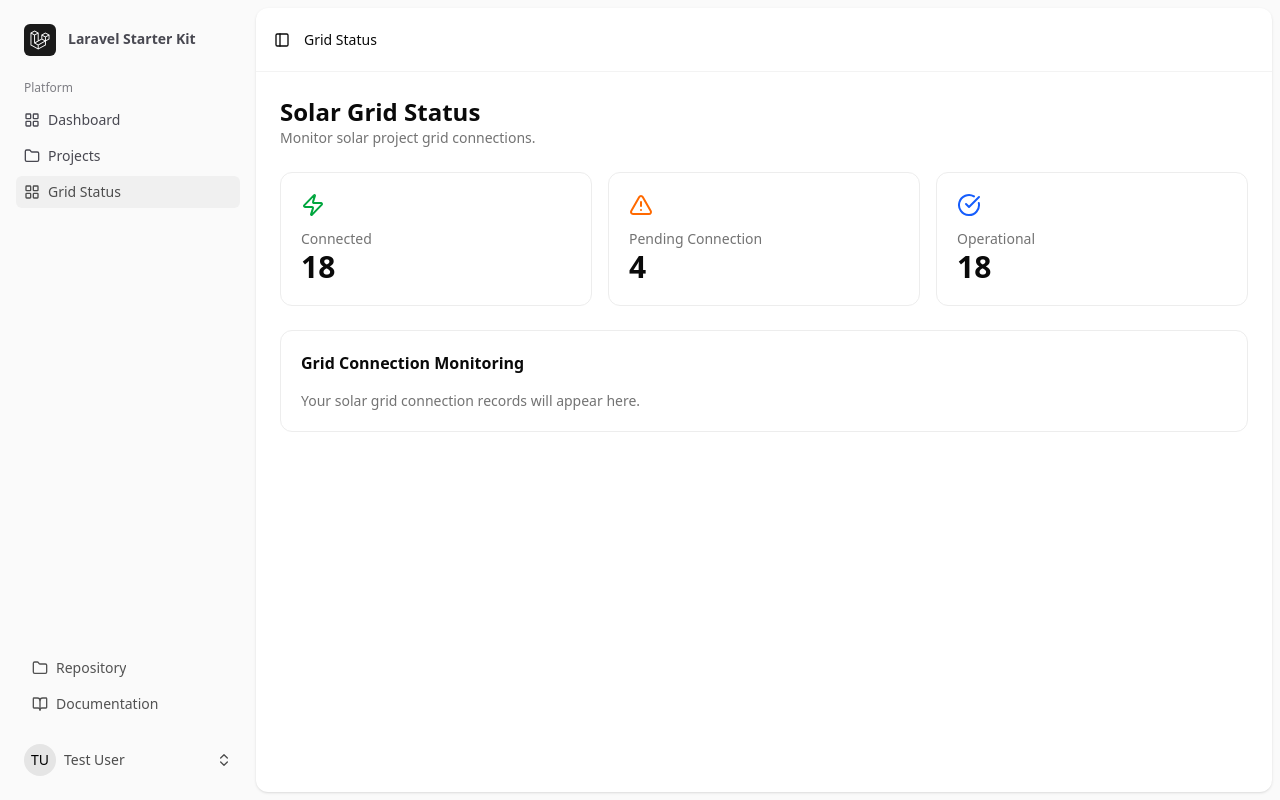
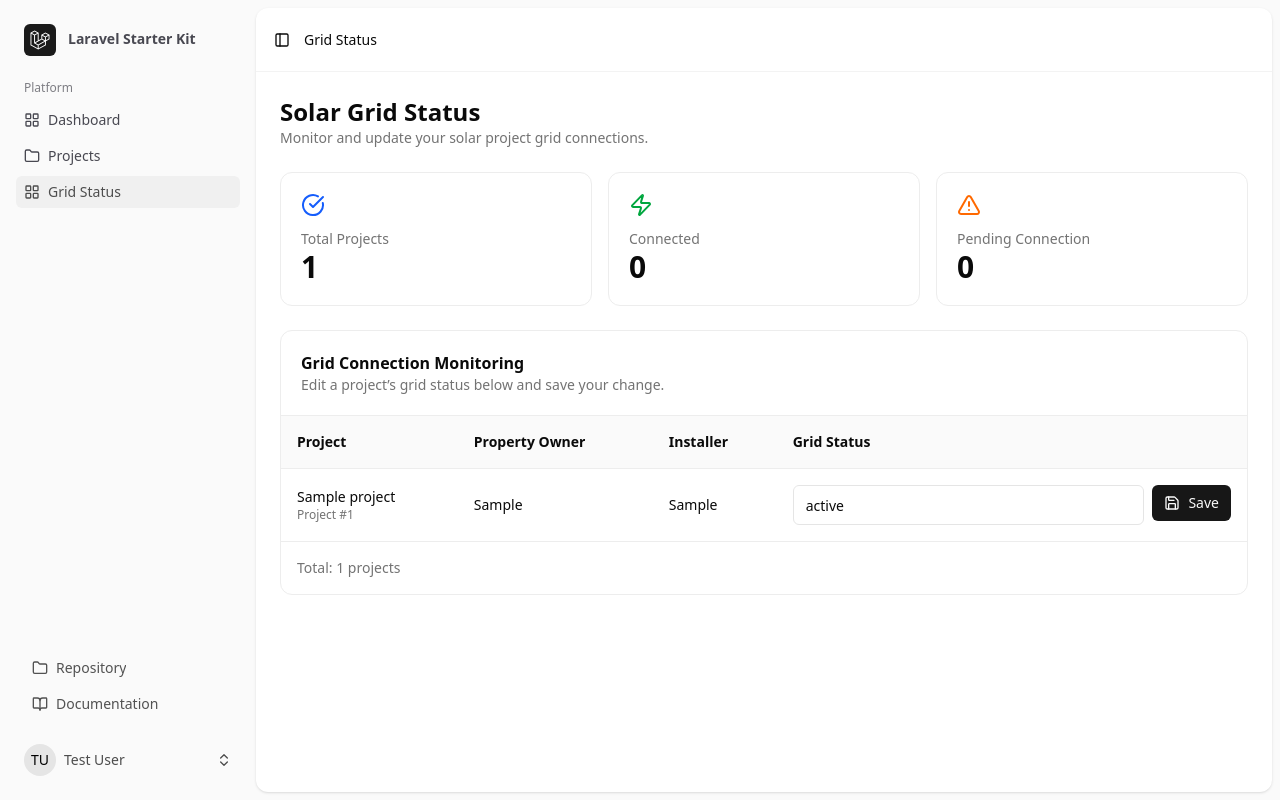
Before and after one commit to c20245384juayong-0137/JUAYONG--ccad-26-27, a Laravel app: page /grid-status in a window 1280 px wide. Run offline with Laravel 12, Linux system fonts and the light colour scheme; a user stored in the database is signed in; data comes from the database, SQL or seed files in the repository; tables that the repository leaves empty hold one stand-in row (values such as "Sample post"); style sheets or scripts are compiled from the project's sources; some libraries are stand-ins or nearby versions; some web fonts are replaced.

Commit message:
Refactor project management and grid status handling; add validation and update functionality

```diff
--- a/app/Http/Controllers/GridStatusController.php
+++ b/app/Http/Controllers/GridStatusController.php
@@ -3,16 +3,39 @@
 namespace App\Http\Controllers;
 
 use App\Models\GridStatus;
+use App\Models\Project;
+use App\Services\ProjectService;
+use Illuminate\Http\RedirectResponse;
 use Illuminate\Http\Request;
+use Inertia\Inertia;
+use Inertia\Response;
 
 class GridStatusController extends Controller
 {
     /**
      * Display a listing of the resource.
      */
-    public function index()
+    public function index(): Response
     {
-        //
+        $projects = Project::with(['propertyOwner', 'installer', 'gridStatus']) // need further optimization
+            ->orderBy('id')
+            ->paginate(10);
+
+            //transfer this to a service class
+        $countStatus = static function (string $status): int {
+            return Project::whereHas('gridStatus', function ($query) use ($status) {
+                $query->whereRaw('LOWER(grid_status) LIKE ?', ['%' . strtolower($status) . '%']);
+            })->count();
+        };
+
+        return Inertia::render('grid-status/index', [
+            'projects' => $projects,
+            'statusCounts' => [
+                'total' => Project::count(),
+                'connected' => $countStatus('connected'),
+                'pending' => $countStatus('pending'),
+            ],
+        ]);
     }
 
     /**
@@ -50,9 +73,16 @@ class GridStatusController extends Controller
     /**
      * Update the specified resource in storage.
      */
-    public function update(Request $request, GridStatus $gridStatus)
+    public function update(Request $request, Project $project, ProjectService $projectService): RedirectResponse
     {
-        //
+        //transfer this to a form request class
+        $validated = $request->validate([
+            'grid_status' => ['required', 'string', 'max:255'],
+        ]);
+
+        $projectService->updateGridStatus($project, $validated['grid_status']);
+
+        return redirect()->route('grid-status.index')->with('success', 'Grid status updated successfully.');
     }
 
     /**
--- a/app/Http/Requests/StoreProjectRequest.php
+++ b/app/Http/Requests/StoreProjectRequest.php
@@ -25,7 +25,7 @@ class StoreProjectRequest extends FormRequest
             'total_capacity_kw' => 'required|numeric|min:0.1|max:1000000',
             'install_date' => 'required|date',
             'project_cost' => 'required|numeric|min:0|max:9999999999999.99',
-            'grid_permit_no' => 'nullable|string|max:100',
+            'grid_permit_no' => 'sometimes|nullable|string|max:100',
         ];
     }
 
--- a/resources/js/pages/grid-status/index.tsx
+++ b/resources/js/pages/grid-status/index.tsx
@@ -1,8 +1,13 @@
-
 import AppLayout from '@/layouts/app-layout';
 import { type BreadcrumbItem } from '@/types';
-import { Head } from '@inertiajs/react';
-import { Zap, CheckCircle, AlertTriangle } from 'lucide-react';
+import { Head, Link, useForm } from '@inertiajs/react';
+import { AlertTriangle, CheckCircle, LoaderCircle, Save, Zap } from 'lucide-react';
+import { FormEventHandler } from 'react';
+
+import InputError from '@/components/input-error';
+import { Button } from '@/components/ui/button';
+import { Input } from '@/components/ui/input';
+import { Label } from '@/components/ui/label';
 
 const breadcrumbs: BreadcrumbItem[] = [
     {
@@ -11,55 +16,147 @@ const breadcrumbs: BreadcrumbItem[] = [
     },
 ];
 
-export default function GridStatus() {
+interface Project {
+    id: number;
+    project_name: string;
+    property_owner?: { property_owner?: string } | null;
+    installer?: { lead_installer?: string } | null;
+    grid_status?: { grid_status?: string } | null;
+}
+
+interface Props {
+    projects: {
+        data: Project[];
+        current_page: number;
+        last_page: number;
+        total: number;
+    };
+    statusCounts: {
+        total: number;
+        connected: number;
+        pending: number;
+    };
+}
+
+function ProjectStatusRow({ project }: { project: Project }) {
+    const { data, setData, patch, processing, errors } = useForm({
+        grid_status: project.grid_status?.grid_status ?? '',
+    });
+
+    const submit: FormEventHandler<HTMLFormElement> = (event) => {
+        event.preventDefault();
+        patch(route('projects.grid-status.update', project.id), { preserveScroll: true });
+    };
+
+    return (
+        <tr className="border-t">
+            <td className="p-4">
+                <div className="font-medium">{project.project_name || `Project #${project.id}`}</div>
+                <div className="text-xs text-muted-foreground">Project #{project.id}</div>
+            </td>
+            <td className="p-4">{project.property_owner?.property_owner ?? 'Not assigned'}</td>
+            <td className="p-4">{project.installer?.lead_installer ?? 'Not assigned'}</td>
+            <td className="p-4">
+                <form onSubmit={submit} className="flex min-w-64 items-start gap-2">
+                    <div className="grid flex-1 gap-1">
+                        <Label className="sr-only" htmlFor={`grid-status-${project.id}`}>
+                            Grid status for {project.project_name}
+                        </Label>
+                        <Input
+                            id={`grid-status-${project.id}`}
+                            value={data.grid_status}
+                            onChange={(event) => setData('grid_status', event.target.value)}
+                            disabled={processing}
+                        />
+                        <InputError message={errors.grid_status} />
+                    </div>
+                    <Button type="submit" size="sm" disabled={processing} aria-label={`Save grid status for project ${project.id}`}>
+                        {processing ? <LoaderCircle className="size-4 animate-spin" /> : <Save className="size-4" />}
+                        <span>Save</span>
+                    </Button>
+                </form>
+            </td>
+        </tr>
+    );
+}
+
+export default function GridStatus({ projects, statusCounts }: Props) {
     return (
         <AppLayout breadcrumbs={breadcrumbs}>
             <Head title="Grid Status" />
 
             <div className="flex flex-1 flex-col gap-6 p-4 md:p-6">
                 <div>
-                    <h1 className="text-2xl font-bold">
-                        Solar Grid Status
-                    </h1>
-                    <p className="text-sm text-muted-foreground">
-                        Monitor solar project grid connections.
-                    </p>
+                    <h1 className="text-2xl font-bold">Solar Grid Status</h1>
+                    <p className="text-sm text-muted-foreground">Monitor and update your solar project grid connections.</p>
                 </div>
 
                 <div className="grid gap-4 md:grid-cols-3">
                     <div className="rounded-xl border bg-card p-5">
+                        <CheckCircle className="mb-3 size-6 text-blue-600" />
+                        <p className="text-sm text-muted-foreground">Total Projects</p>
+                        <h2 className="text-3xl font-bold">{statusCounts.total}</h2>
+                    </div>
+
+                    <div className="rounded-xl border bg-card p-5">
                         <Zap className="mb-3 size-6 text-green-600" />
-                        <p className="text-sm text-muted-foreground">
-                            Connected
-                        </p>
-                        <h2 className="text-3xl font-bold">18</h2>
+                        <p className="text-sm text-muted-foreground">Connected</p>
+                        <h2 className="text-3xl font-bold">{statusCounts.connected}</h2>
                     </div>
 
                     <div className="rounded-xl border bg-card p-5">
                         <AlertTriangle className="mb-3 size-6 text-orange-500" />
-                        <p className="text-sm text-muted-foreground">
-                            Pending Connection
-                        </p>
-                        <h2 className="text-3xl font-bold">4</h2>
-                    </div>
-
-                    <div className="rounded-xl border bg-card p-5">
-                        <CheckCircle className="mb-3 size-6 text-blue-600" />
-                        <p className="text-sm text-muted-foreground">
-                            Operational
-                        </p>
-                        <h2 className="text-3xl font-bold">18</h2>
+                        <p className="text-sm text-muted-foreground">Pending Connection</p>
+                        <h2 className="text-3xl font-bold">{statusCounts.pending}</h2>
                     </div>
                 </div>
 
-                <div className="rounded-xl border bg-card p-5">
-                    <h2 className="mb-4 font-semibold">
-                        Grid Connection Monitoring
-                    </h2>
+                <div className="overflow-hidden rounded-xl border bg-card">
+                    <div className="border-b p-5">
+                        <h2 className="font-semibold">Grid Connection Monitoring</h2>
+                        <p className="text-sm text-muted-foreground">Edit a project’s grid status below and save your change.</p>
+                    </div>
 
-                    <p className="text-sm text-muted-foreground">
-                        Your solar grid connection records will appear here.
-                    </p>
+                    <div className="overflow-x-auto">
+                        <table className="w-full text-sm">
+                            <thead className="bg-muted/50">
+                                <tr className="text-left">
+                                    <th className="p-4">Project</th>
+                                    <th className="p-4">Property Owner</th>
+                                    <th className="p-4">Installer</th>
+                                    <th className="p-4">Grid Status</th>
+                                </tr>
+                            </thead>
+                            <tbody>
+                                {projects.data.map((project) => (
+                                    <ProjectStatusRow key={project.id} project={project} />
+                                ))}
+                                {projects.data.length === 0 && (
+                                    <tr>
+                                        <td colSpan={4} className="p-8 text-center text-muted-foreground">
+                                            No solar projects registered yet.
+                                        </td>
+                                    </tr>
+                                )}
+                            </tbody>
+                        </table>
+                    </div>
+
+                    <div className="flex items-center justify-between border-t p-4">
+                        <p className="text-sm text-muted-foreground">Total: {projects.total} projects</p>
+                        <div className="flex gap-2">
+                            {projects.current_page > 1 && (
+                                <Link href={`/grid-status?page=${projects.current_page - 1}`} className="rounded-md border px-3 py-2 text-sm">
+                                    Previous
+                                </Link>
+                            )}
+                            {projects.current_page < projects.last_page && (
+                                <Link href={`/grid-status?page=${projects.current_page + 1}`} className="rounded-md border px-3 py-2 text-sm">
+                                    Next
+                                </Link>
+                            )}
+                        </div>
+                    </div>
                 </div>
             </div>
         </AppLayout>
--- a/resources/js/pages/projects/edit.tsx
+++ b/resources/js/pages/projects/edit.tsx
@@ -44,7 +44,7 @@ export default function EditProject({ project }: Props) {
         installation_address: project.installation_address ?? '',
         panel_count: String(project.panel_count ?? ''),
         total_capacity_kw: String(project.total_capacity_kw ?? ''),
-        install_date: project.install_date ?? '',
+        install_date: project.install_date?.slice(0, 10) ?? '',
         project_cost: String(project.project_cost ?? ''),
         grid_permit_no: project.grid_permit_no ?? '',
     });
--- a/resources/js/pages/projects/index.tsx
+++ b/resources/js/pages/projects/index.tsx
@@ -2,28 +2,26 @@
 import AppLayout from '@/layouts/app-layout';
 import { type BreadcrumbItem } from '@/types';
 import { Head, Link } from '@inertiajs/react';
-import { Plus, Sun, Zap, MapPin } from 'lucide-react';
+import { Pencil, Plus, Sun, Zap, MapPin } from 'lucide-react';
 
 interface Project {
     id: number;
     project_name?: string;
     property_owner?: {
         id: number;
-        name?: string;
+        property_owner?: string;
     };
     inverter?: {
         id: number;
-        name?: string;
-        model?: string;
+        inverter_model?: string;
     };
     installer?: {
         id: number;
-        name?: string;
+        lead_installer?: string;
     };
     grid_status?: {
         id: number;
-        name?: string;
-        status?: string;
+        grid_status?: string;
     };
     installation_address: string;
     panel_count: number;
@@ -128,12 +126,13 @@ export default function Projects({ projects }: Props) {
                             <thead className="bg-muted/50">
                                 <tr className="text-left">
                                     <th className="p-4">Project Name</th>
-                                    <th className="p-4">Project ID</th>
+                                    <th className="p-4">Property Owner</th>
                                     <th className="p-4">Installation Address</th>
                                     <th className="p-4">Panels</th>
                                     <th className="p-4">Capacity</th>
                                     <th className="p-4">Installer</th>
                                     <th className="p-4">Grid Status</th>
+                                    <th className="p-4">Actions</th>
                                 </tr>
                             </thead>
 
@@ -148,7 +147,7 @@ export default function Projects({ projects }: Props) {
                                         </td>
 
                                         <td className="p-4 font-medium">
-                                            #{project.id}
+                                            {project.property_owner?.property_owner ?? 'Not assigned'}
                                         </td>
 
                                         <td className="p-4">
@@ -164,13 +163,22 @@ export default function Projects({ projects }: Props) {
                                         </td>
 
                                         <td className="p-4">
-                                            {project.installer?.name ?? 'Not assigned'}
+                                            {project.installer?.lead_installer ?? 'Not assigned'}
                                         </td>
 
                                         <td className="p-4">
-                                            {project.grid_status?.name ??
-                                                project.grid_status?.status ??
-                                                'Not assigned'}
+                                            {project.grid_status?.grid_status ?? 'Not assigned'}
+                                        </td>
+
+                                        <td className="p-4">
+                                            <Link
+                                                href={route('projects.edit', project.id)}
+                                                className="inline-flex items-center gap-2 rounded-md border px-3 py-2 text-sm font-medium hover:bg-muted"
+                                                aria-label={`Edit ${project.project_name || `project ${project.id}`}`}
+                                            >
+                                                <Pencil className="size-4" />
+                                                Edit
+                                            </Link>
                                         </td>
                                     </tr>
                                 ))}
@@ -178,7 +186,7 @@ export default function Projects({ projects }: Props) {
                                 {projects.data.length === 0 && (
                                     <tr>
                                         <td
-                                            colSpan={6}
+                                            colSpan={8}
                                             className="p-8 text-center text-muted-foreground"
                                         >
                                             No solar projects registered yet.
--- a/routes/web.php
+++ b/routes/web.php
@@ -2,6 +2,7 @@
 
 use Illuminate\Support\Facades\Route;
 use Inertia\Inertia;
+use App\Http\Controllers\GridStatusController;
 use App\Http\Controllers\ProjectController;
 
 Route::get('/', function () {
@@ -22,9 +23,9 @@ Route::middleware(['auth'])->group(function () {
     Route::resource('property-owners', App\Http\Controllers\PropertyOwnerController::class);
 
     // Grid Status
-    Route::get('/grid-status', function () {
-        return Inertia::render('grid-status/index');
-    })->name('grid-status.index');
+    Route::get('/grid-status', [GridStatusController::class, 'index'])->name('grid-status.index');
+    Route::patch('/projects/{project}/grid-status', [GridStatusController::class, 'update'])
+        ->name('projects.grid-status.update');
 
 });
 
```
Also changed, not shown: app/Http/Controllers/ProjectController.php (+10 -9 lines), app/Http/Controllers/PropertyOwnerController.php (+6 -6 lines), app/Http/Requests/UpdateProjectRequest.php (+26 -3 lines), app/Services/ProjectService.php (+24 -3 lines), tests/Feature/GridStatusTest.php (added, +54 -0 lines), tests/Feature/ProjectValidationTest.php (+75 -0 lines), database/migrations/2026_10_22_001825_create_projects_table.php.
